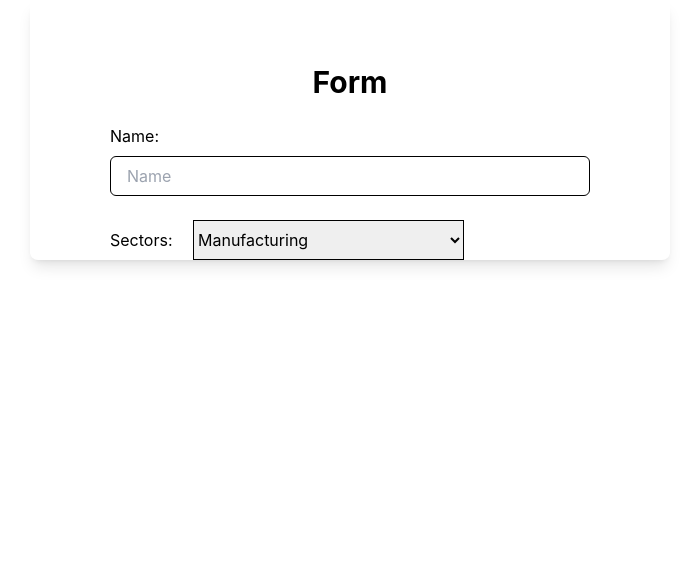
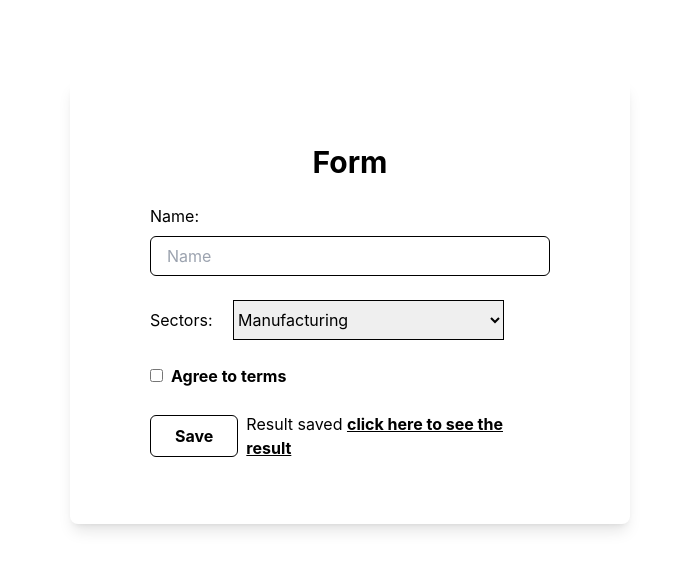
Before and after one commit to Kawsar-Ahmed-Ridoy/coading-test, a React (Create React App) app: page / in a window 1280 px wide. Shown: the top 570 px of the page, without its empty margins (290-989 px from the left). Built offline with nearby package versions, Linux system fonts and the light colour scheme.

Commit message:
Home page form design complete

```diff
--- a/src/Home/Home.js
+++ b/src/Home/Home.js
@@ -2,15 +2,15 @@ import React from "react";
 
 const Home = () => {
   return (
-    <div className="h-screen lg:w-2/4 md:w-[100%] mx-auto">
+    <div className="h-screen lg:w-2/4 md:w-[100%] px-10 mx-auto mt-20">
       <div className=" rounded-lg shadow-lg">
         <div className="w-full  ">
           <h1 className="text-3xl font-bold text-center pt-16 mb-6">Form</h1>
         </div>
-        <div className="lg:px-20 md:px-14 px-6">
+        <div className="lg:px-20 md:px-14 px-6 pb-10">
           <form>
             <label className="label-text">Name:</label>
-            <br />
+            <br/>
             <input
               type="name"
               placeholder="Name"
@@ -18,7 +18,7 @@ const Home = () => {
               className="mt-2 rounded-md border border-black w-full h-10 px-4"
               required
             />
-            <div className="mt-6">
+            <div className="my-6">
             <label className="label-text">Sectors: </label>
             <select className="border border-black ml-4 h-10">
                 <option>Manufacturing</option>
@@ -40,6 +40,12 @@ const Home = () => {
                 <option>Water</option>
             </select>
             </div>
+            <input type="checkbox" required/>
+            <label className="label-text ml-2 font-bold">Agree to terms</label>
+            <div className="flex flex-col my-6 justify-between sm:flex-row items-center">
+                <button className="border border-black px-6 py-2 rounded-md font-bold " type="submit">Save</button>
+                <p className="my-auto ml-2">Result saved <span className="underline font-bold ">click here to see the result</span></p>
+            </div>
           </form>
         </div>
       </div>
```
